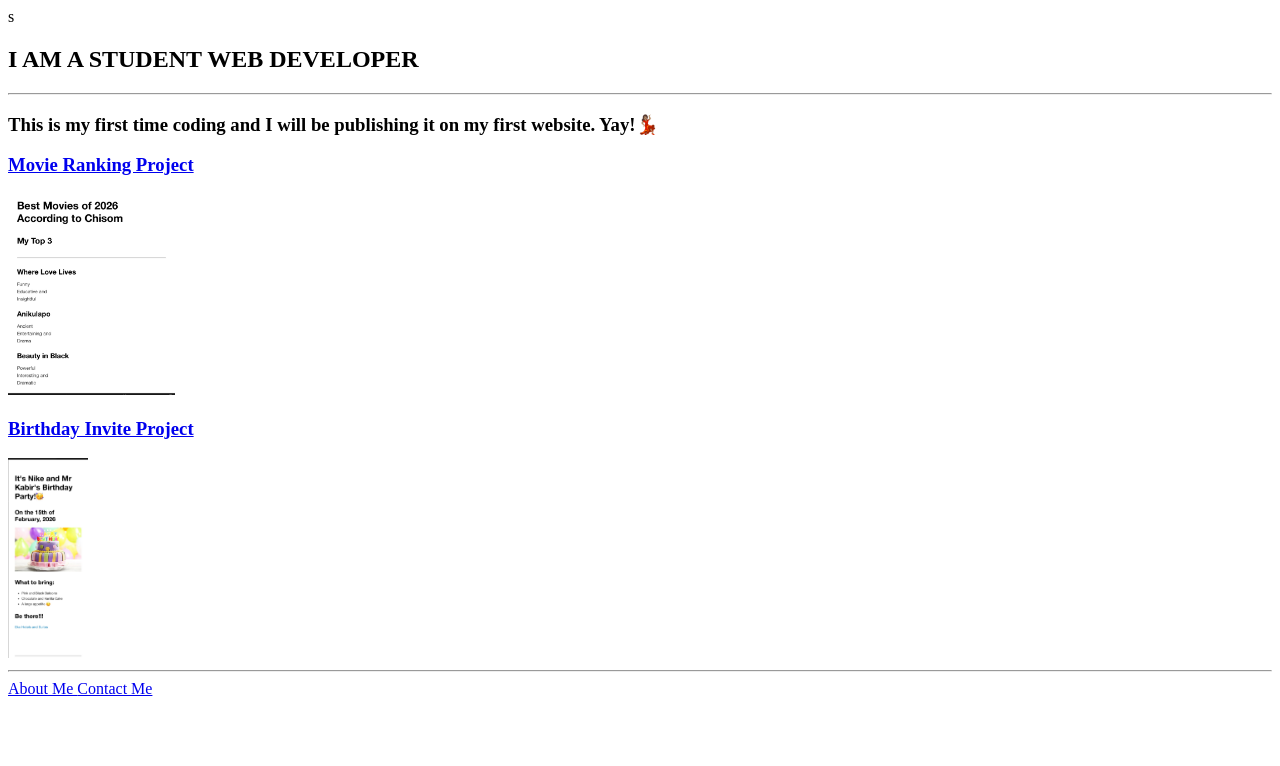
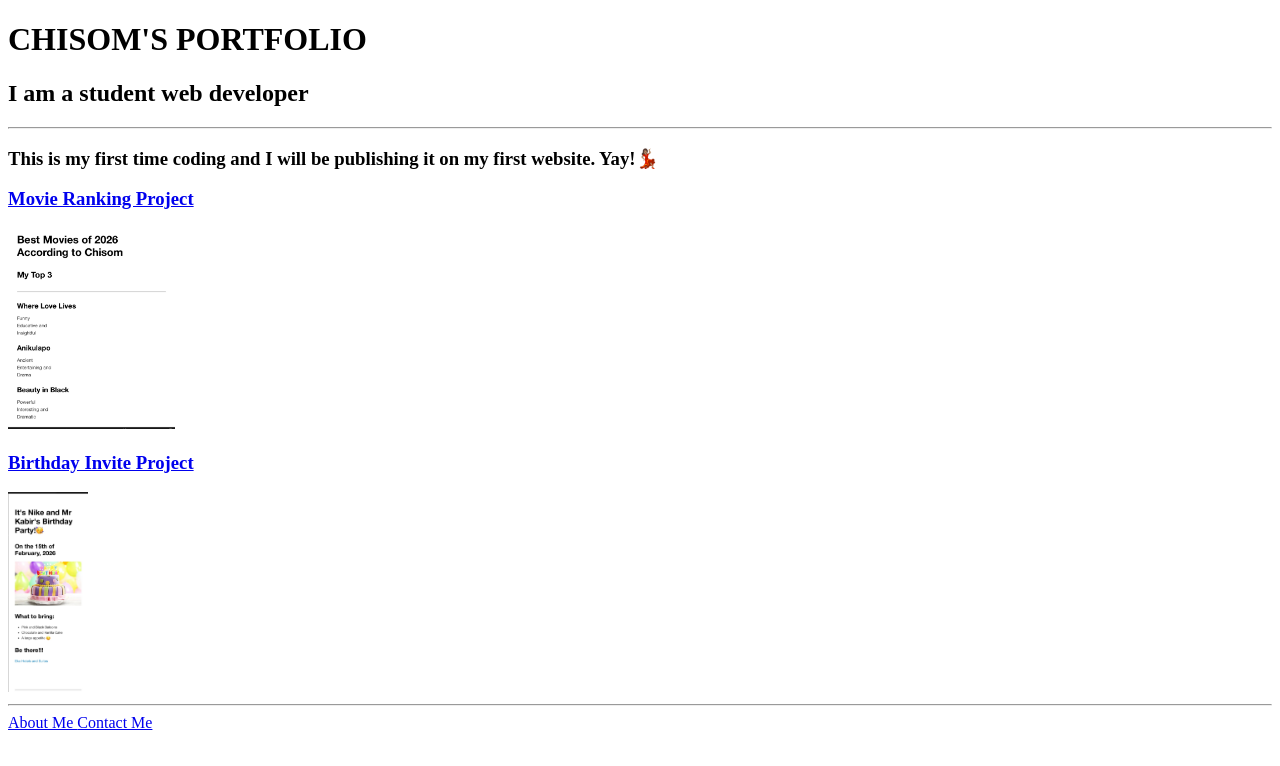
Before and after one commit to somypee8-wq/Mypro, a plain HTML site: page 4.3 HTML Porfolio Project 2/index.html in a window 1280 px wide. Drawn offline with Linux system fonts and the light colour scheme.

Commit message:
New edit

```diff
--- a/4.3 HTML Porfolio Project 2/index.html
+++ b/4.3 HTML Porfolio Project 2/index.html
@@ -2,11 +2,12 @@
 <html lang="en">
 <head>
     <meta charset="UTF-8">
-    <meta name="viewport" content="width=device-width, initial-scale=1.0">s
+    <meta name="viewport" content="width=device-width, initial-scale=1.0">
     <title>Chisom's Portfolio</title>
 </head>
 <body>
-    <h2>I AM A STUDENT WEB DEVELOPER</h2>
+    <h1>CHISOM'S PORTFOLIO</h1>
+    <h2>I am a student web developer</h2>
     <hr/>
     <h3>This is my first time coding and I will be publishing it on my first website. Yay!💃🏽</h3>
     <h3><a href="./public/movie-ranking.html"> Movie Ranking Project </a></h3>
```
